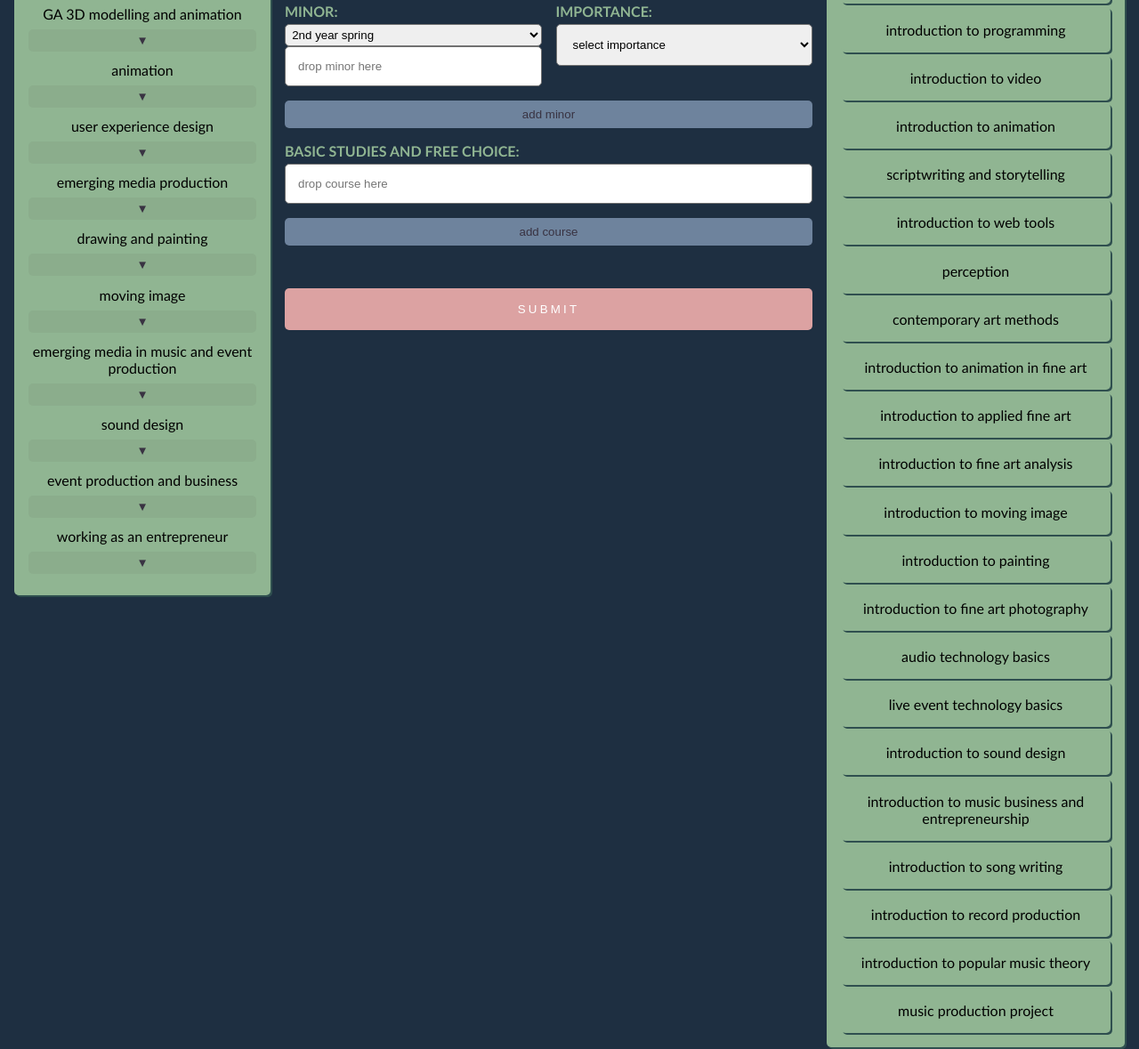
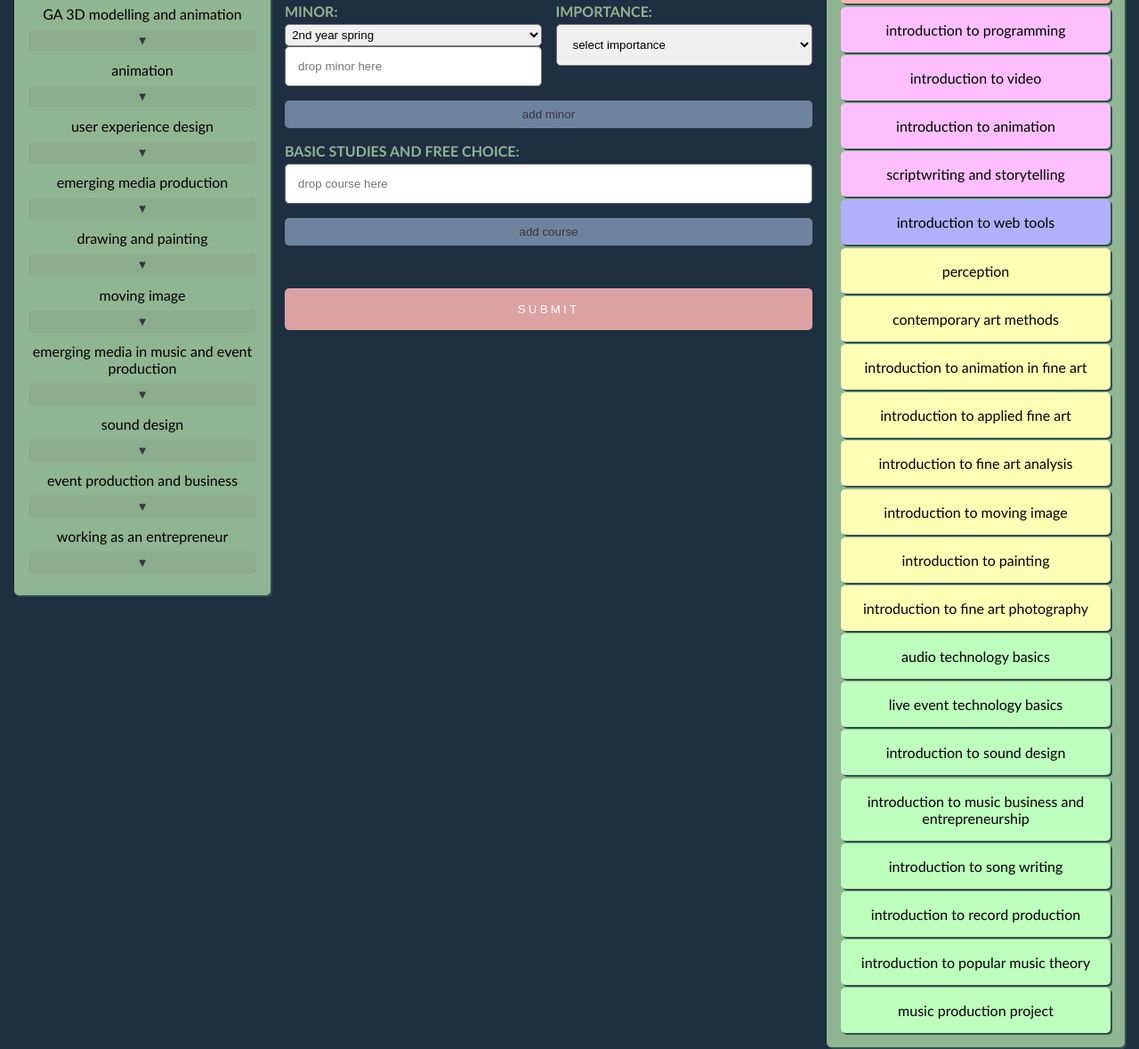
Before and after one commit to lopponming/info-app, a plain HTML site: page index.html in a window 1280 px wide. Shown: the part 461-1640 px from the top of the page at 89% size. Drawn offline with Linux system fonts and the light colour scheme.

Commit message:
basic studies are color coded :D

```diff
--- a/colorMapping.js
+++ b/colorMapping.js
@@ -1,10 +1,50 @@
 //color coding/mapping the courses (basic and free-choice)
+const colorMapping = {
+    //basic studies first
+    'media channels and platforms': '#a4cfa6',
+    'media work methods': '#a4cfa6',
+    'introduction to visual design': '#ffb1b1',
+    'introduction to programming': '#ffbfff',
+    'introduction to video': '#ffbfff',
+    'introduction to animation': '#ffbfff',
+    'scriptwriting and storytelling': '#ffbfff',
+    'introduction to web tools': '#b0b0fc', //int media above
+    'perception': '#feffb4',
+    'contemporary art methods': '#feffb4',
+    'introduction to animation in fine art': '#feffb4',
+    'introduction to applied fine art': '#feffb4',
+    'introduction to fine art analysis': '#feffb4',
+    'introduction to moving image': '#feffb4',
+    'introduction to painting': '#feffb4',
+    'introduction to fine art photography': '#feffb4', //fine art above
+    'audio technology basics': '#bdffbd',
+    'live event technology basics': '#bdffbd',
+    'introduction to sound design': '#bdffbd',
+    'introduction to music business and entrepreneurship': '#bdffbd',
+    'introduction to song writing': '#bdffbd',
+    'introduction to record production': '#bdffbd',
+    'introduction to popular music theory': '#bdffbd',
+    'music production project': '#bdffbd',
+    // Add more mappings here
+  };
 
-const colorMapping = {
-    'media channels and platforms': 'blue',
-    'media work methods': 'green',
-    // Add more mappings here
-};
+  // Function to create a draggable study element with color coding
+  function createStudyElement(courseName, courseType) {
+    var studyElement = $('<div>').text(courseName).addClass('draggable');
+    if (courseType === 'basic' && colorMapping.hasOwnProperty(courseName)) {
+      studyElement.css('background-color', colorMapping[courseName]);
+    }
+    return studyElement;
+  }
 
-// Export the colorMapping object
-export default colorMapping;
+  /* OUTPUT FREE-CHOICE STUDIES TO PAGE */
+ /*  $.each(studyPlanner.freeChoiceCourses, function(index, freeChoiceCourses) {
+    var studyElement = createStudyElement(freeChoiceCourses.courseName, 'free-choice');
+    $('.freeChoice').append(studyElement);
+  }); */
+
+  /* OUTPUT BASIC STUDIES TO PAGE */
+  /* $.each(studyPlanner.basicStudies, function(index, basicStudies) {
+    var studyElement = createStudyElement(basicStudies.courseName, 'basic');
+    $('.basicStudies').append(studyElement);
+  }); */
--- a/index.html
+++ b/index.html
@@ -164,6 +164,7 @@
 
     <script src="jquery-3.6.3.js"></script>
     <script src="jquery-ui.min.js"></script>
+    <script src="colorMapping.js"></script>
 <script>
 
 /* HELP QUESTIONMARK POP_UP */
@@ -1007,8 +1008,6 @@ let studyPlanner = {
     ]
 }
 
-/* import colorMapping from './colorMapping.js'; */
-
 let mySettings = {
     drop: function (event, ui) {
         var text = ui.draggable.find(".minorName").text();
@@ -1085,14 +1084,22 @@ $('#add-minor-btn').on('click', function () {
 });
 
 /* OUTPUT FREE-CHOICE STUDIES TO PAGE */
+/* $.each(studyPlanner.freeChoiceCourses, function(index, freeChoiceCourses) {
+    $('.freeChoice').append($('<div>').text(freeChoiceCourses.courseName).addClass('draggable freechoice'));
+}); */
 $.each(studyPlanner.freeChoiceCourses, function(index, freeChoiceCourses) {
-    $('.freeChoice').append($('<div>').text(freeChoiceCourses.courseName).addClass('draggable freechoice'));
-});
+    var studyElement = createStudyElement(freeChoiceCourses.courseName, 'free-choice');
+    $('.freeChoice').append(studyElement);
+  });
 
 /* OUTPUT BASIC STUDIES TO PAGE */
+/* $.each(studyPlanner.basicStudies, function(index, basicStudies) {
+    $('.basicStudies').append($('<div>').text(basicStudies.courseName).addClass('draggable basicstudies'));
+}); */
 $.each(studyPlanner.basicStudies, function(index, basicStudies) {
-    $('.basicStudies').append($('<div>').text(basicStudies.courseName).addClass('draggable basicstudies'));
-});
+    var studyElement = createStudyElement(basicStudies.courseName, 'basic');
+    $('.basicStudies').append(studyElement);
+  });
 
 $('.draggable').draggable();
 
```
